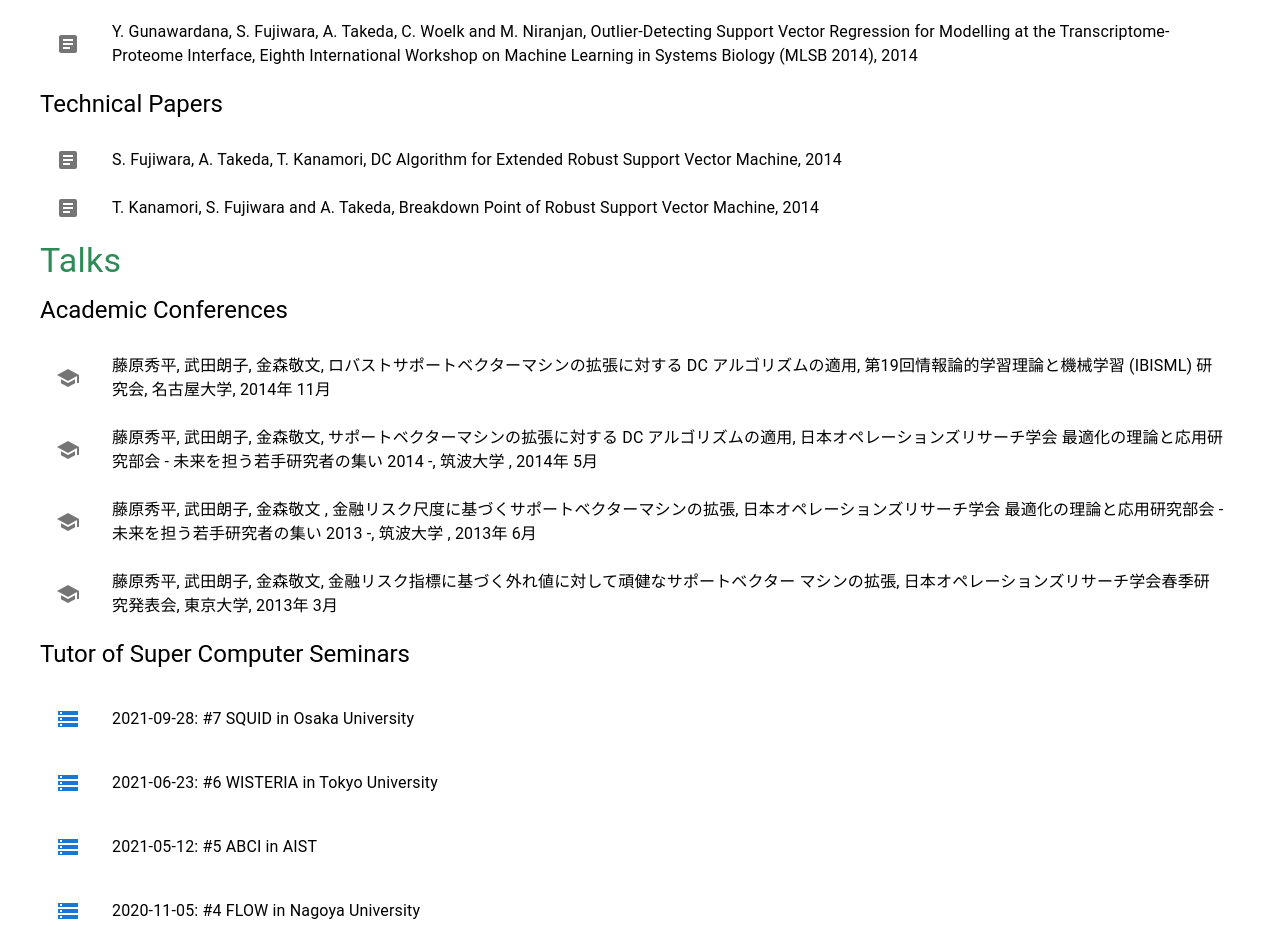
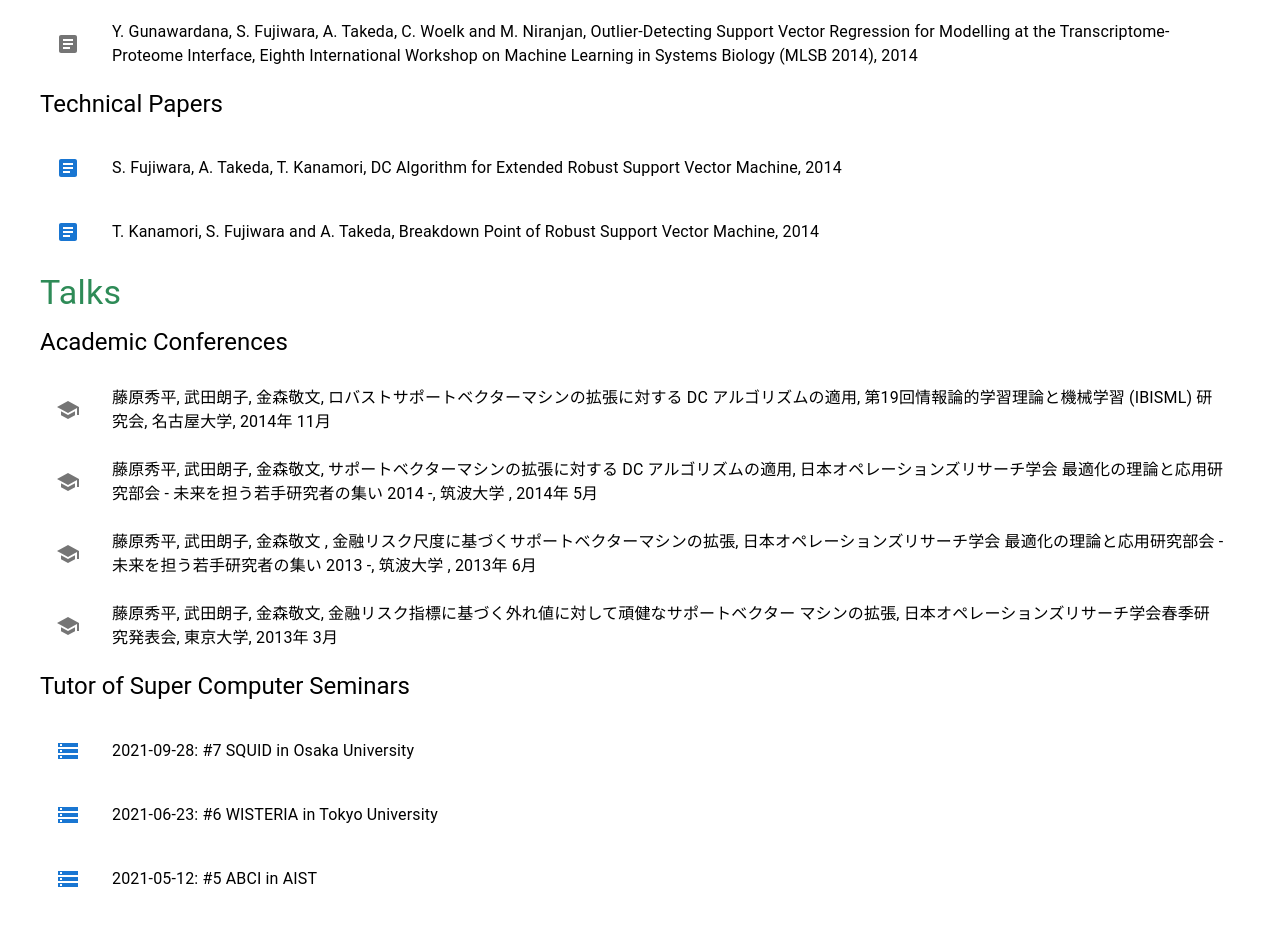
Before and after one commit to sfujiwara/sfujiwara.net, a React (Vite) app in the folder frontend/: page / in a window 1280 px wide. Shown: the part 1740-2673 px from the top of the page. Built offline with nearby package versions, Linux system fonts and the light colour scheme.

Commit message:
add links for technical papers

```diff
--- a/frontend/src/App.tsx
+++ b/frontend/src/App.tsx
@@ -170,16 +170,29 @@ function refereedConferenceProceedings() {
 }
 
 function technicalPapers() {
+  const items = [
+    {
+      "text": "S. Fujiwara, A. Takeda, T. Kanamori, DC Algorithm for Extended Robust Support Vector Machine, 2014",
+      "url": "https://www.keisu.t.u-tokyo.ac.jp/data/2014/METR14-38.pdf"
+    },
+    {
+      "text": "T. Kanamori, S. Fujiwara and A. Takeda, Breakdown Point of Robust Support Vector Machine, 2014",
+      "url": "http://arxiv.org/abs/1409.0934"
+    },
+  ]
+
   return (
     <List>
-      <ListItem>
-        <ListItemIcon><ArticleIcon /></ListItemIcon>
-        <ListItemText primary="S. Fujiwara, A. Takeda, T. Kanamori, DC Algorithm for Extended Robust Support Vector Machine, 2014" />
-      </ListItem>
-      <ListItem>
-        <ListItemIcon><ArticleIcon /></ListItemIcon>
-        <ListItemText primary="T. Kanamori, S. Fujiwara and A. Takeda, Breakdown Point of Robust Support Vector Machine, 2014" />
-      </ListItem>
+      {items.map((item) => {
+        return <ListItem>
+          <ListItemIcon>
+          <IconButton size="large" edge="start" href={item.url} target='_blank'>
+            <ArticleIcon color='primary' />
+          </IconButton>
+          </ListItemIcon>
+          <ListItemText primary={item.text} />
+        </ListItem>
+      })}
     </List>
   )
 }
```
